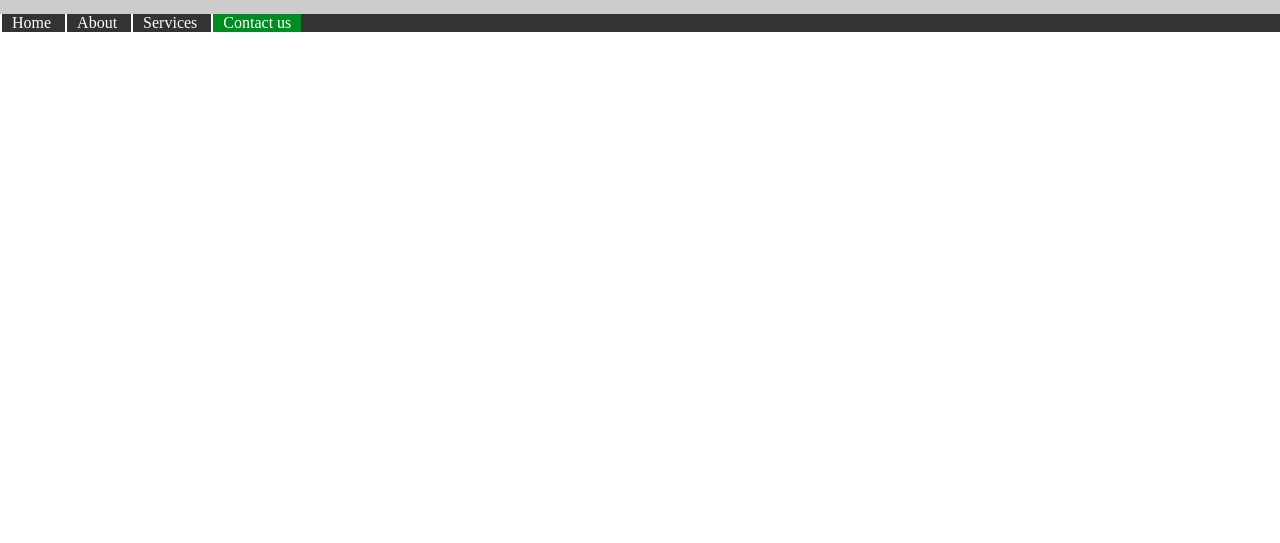
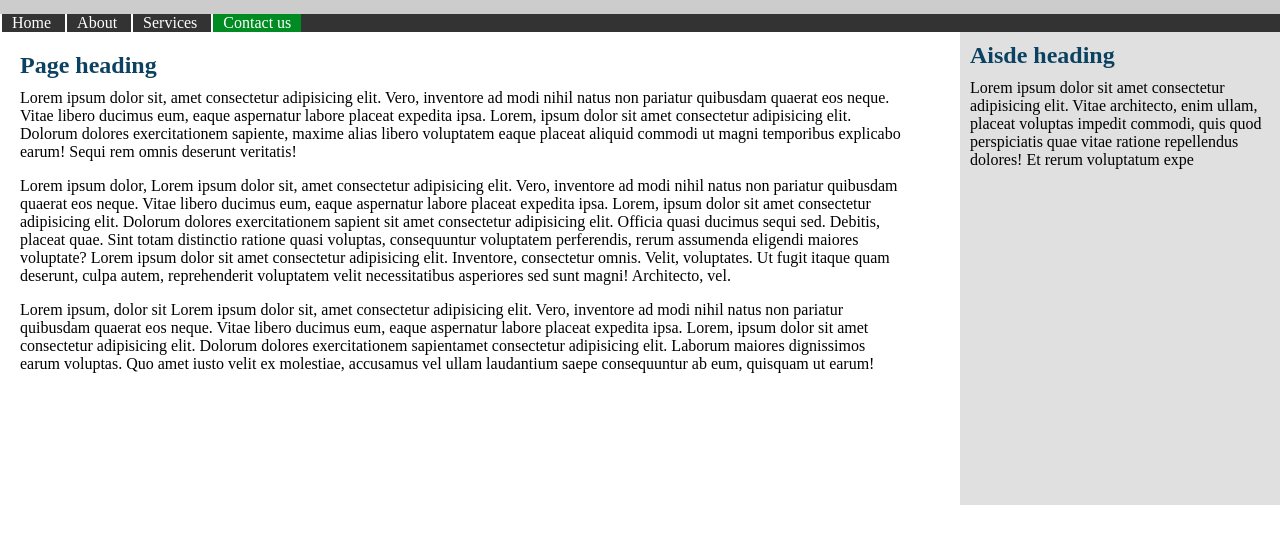
Before and after one commit to akscedcoss/temp2, a plain HTML site: page src/index.html in a window 1280 px wide. Shown: the part 53-596 px from the top of the page. Drawn offline with Linux system fonts and the light colour scheme.

Commit message:
mid section Completed

```diff
--- a/src/index.html
+++ b/src/index.html
@@ -20,5 +20,52 @@
         <li id="active">Contact us</li>
       </ul>
     </div>
+    <div class="content">
+      <div id="main-content">
+        <h2>Page heading</h2>
+        <p>
+          Lorem ipsum dolor sit, amet consectetur adipisicing elit. Vero,
+          inventore ad modi nihil natus non pariatur quibusdam quaerat eos
+          neque. Vitae libero ducimus eum, eaque aspernatur labore placeat
+          expedita ipsa. Lorem, ipsum dolor sit amet consectetur adipisicing
+          elit. Dolorum dolores exercitationem sapiente, maxime alias libero
+          voluptatem eaque placeat aliquid commodi ut magni temporibus explicabo
+          earum! Sequi rem omnis deserunt veritatis!
+        </p>
+        <p>
+          Lorem ipsum dolor, Lorem ipsum dolor sit, amet consectetur adipisicing
+          elit. Vero, inventore ad modi nihil natus non pariatur quibusdam
+          quaerat eos neque. Vitae libero ducimus eum, eaque aspernatur labore
+          placeat expedita ipsa. Lorem, ipsum dolor sit amet consectetur
+          adipisicing elit. Dolorum dolores exercitationem sapient sit amet
+          consectetur adipisicing elit. Officia quasi ducimus sequi sed.
+          Debitis, placeat quae. Sint totam distinctio ratione quasi voluptas,
+          consequuntur voluptatem perferendis, rerum assumenda eligendi maiores
+          voluptate? Lorem ipsum dolor sit amet consectetur adipisicing elit.
+          Inventore, consectetur omnis. Velit, voluptates. Ut fugit itaque quam
+          deserunt, culpa autem, reprehenderit voluptatem velit necessitatibus
+          asperiores sed sunt magni! Architecto, vel.
+        </p>
+        <p>
+          Lorem ipsum, dolor sit Lorem ipsum dolor sit, amet consectetur
+          adipisicing elit. Vero, inventore ad modi nihil natus non pariatur
+          quibusdam quaerat eos neque. Vitae libero ducimus eum, eaque
+          aspernatur labore placeat expedita ipsa. Lorem, ipsum dolor sit amet
+          consectetur adipisicing elit. Dolorum dolores exercitationem
+          sapientamet consectetur adipisicing elit. Laborum maiores dignissimos
+          earum voluptas. Quo amet iusto velit ex molestiae, accusamus vel ullam
+          laudantium saepe consequuntur ab eum, quisquam ut earum!
+        </p>
+      </div>
+      <div class="sidebar">
+        <h2>Aisde heading</h2>
+        <p>
+          Lorem ipsum dolor sit amet consectetur adipisicing elit. Vitae
+          architecto, enim ullam, placeat voluptas impedit commodi, quis quod
+          perspiciatis quae vitae ratione repellendus dolores! Et rerum
+          voluptatum expe
+        </p>
+      </div>
+    </div>
   </body>
 </html>
--- a/src/style.css
+++ b/src/style.css
@@ -29,3 +29,38 @@ body {
 #active {
   background-color: rgb(0, 140, 34);
 }
+
+h2 {
+  color: rgb(12, 66, 97);
+  padding: 10px;
+  margin: 0;
+}
+.content {
+  padding: 0;
+  margin: 0;
+  overflow: hidden;
+}
+#main-content {
+  margin: 0;
+  width: 70%;
+  padding: 10px;
+  /* border: 2px solid red; */
+  float: left;
+}
+
+.sidebar {
+  margin: 0;
+  display: inline;
+  float: right;
+  /* border: 2px solid red; */
+  background-color: rgb(224, 224, 224);
+  width: 25%;
+  padding-bottom: 25%;
+}
+p {
+  padding-left: 10px;
+  margin-top: 0;
+}
+#fotter {
+  display: block;
+}
```
